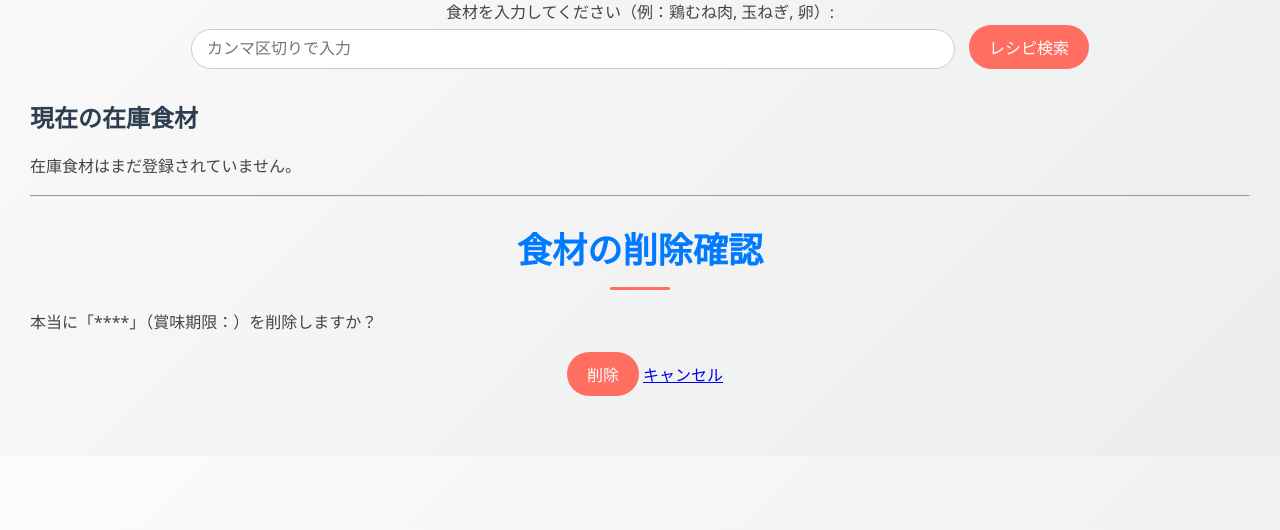
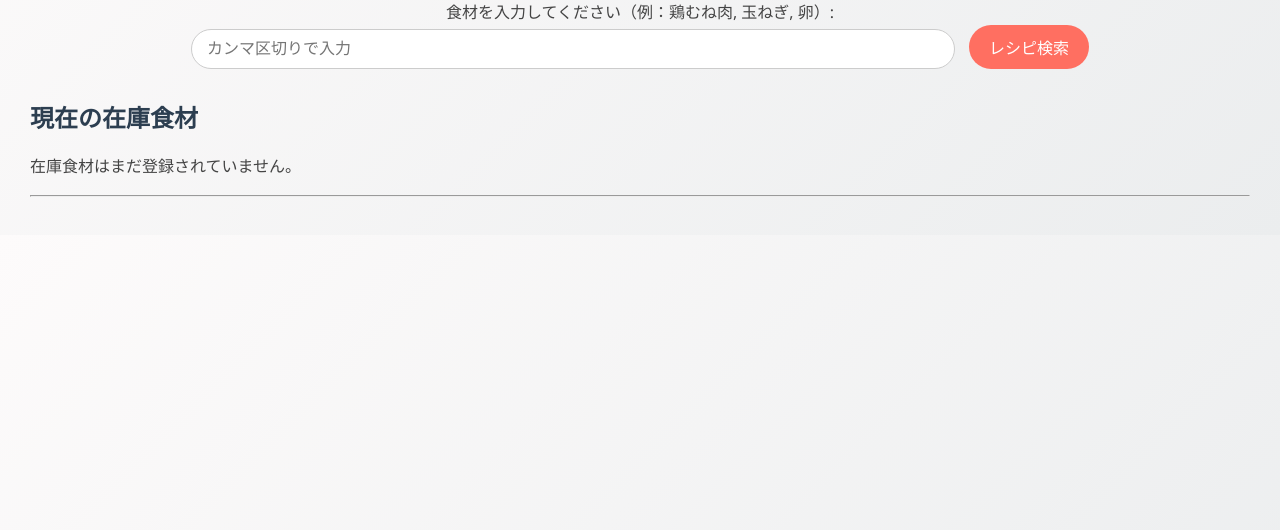
Before and after one commit to mirikuks-gif/shoumi-kigen-app, a Django app: page /recipes/search/ in a window 1280 px wide. Shown: the part 270-800 px from the top of the page. Run offline with Django 4.2, Linux system fonts and the light colour scheme; a user stored in the database is signed in; data comes from the database, SQL or seed files in the repository.

Commit message:
Fix recipe_search template and update staticfiles.json

```diff
--- a/templates/items/recipe_search.html
+++ b/templates/items/recipe_search.html
@@ -7,7 +7,6 @@
     <link rel="manifest" href="{% static 'manifest.json' %}">
     <meta name="theme-color" content="#2196f3">
     <title>レシピ検索</title>
-    {% load static %}
     <link rel="stylesheet" href="{% static 'css/recipes.css' %}">
 </head>
 <body>
@@ -73,32 +72,14 @@
             {% endif %}
         {% endif %}
     </section>
-    <!DOCTYPE html>
-<html lang="en">
-<head>
-    {% load static %}
-    <meta charset="UTF-8">
-    <meta name="viewport" content="width=device-width, initial-scale=1.0">
-    <link rel="manifest" href="{% static 'manifest.json' %}">
-    <meta name="theme-color" content="#2196f3">
-    <title>Document</title>
-</head>
-<body>
-    <h1>食材の削除確認</h1>
-    <p>本当に「**{{ ingredient.name }}**」（賞味期限：{{ ingredient.expiry_date }}）を削除しますか？</p>
-    <form method="post" action="">
-        {% csrf_token %}
-        <button type="submit">削除</button>
-        <a href="{% url 'item_list' %}">キャンセル</a>
-    </form>
+
+    <!-- Service Worker 登録 -->
     <script>
         if ('serviceWorker' in navigator) {
-        navigator.serviceWorker.register("{% static 'js/service-worker.js' %}")
-            .then(reg => console.log('Service Worker registered', reg))
-            .catch(err => console.log('Service Worker registration failed', err));
+            navigator.serviceWorker.register("{% static 'js/service-worker.js' %}")
+                .then(reg => console.log('Service Worker registered', reg))
+                .catch(err => console.log('Service Worker registration failed', err));
         }
     </script>
 </body>
 </html>
-</body>
-</html>
```
Also changed, not shown: 1 other file.
